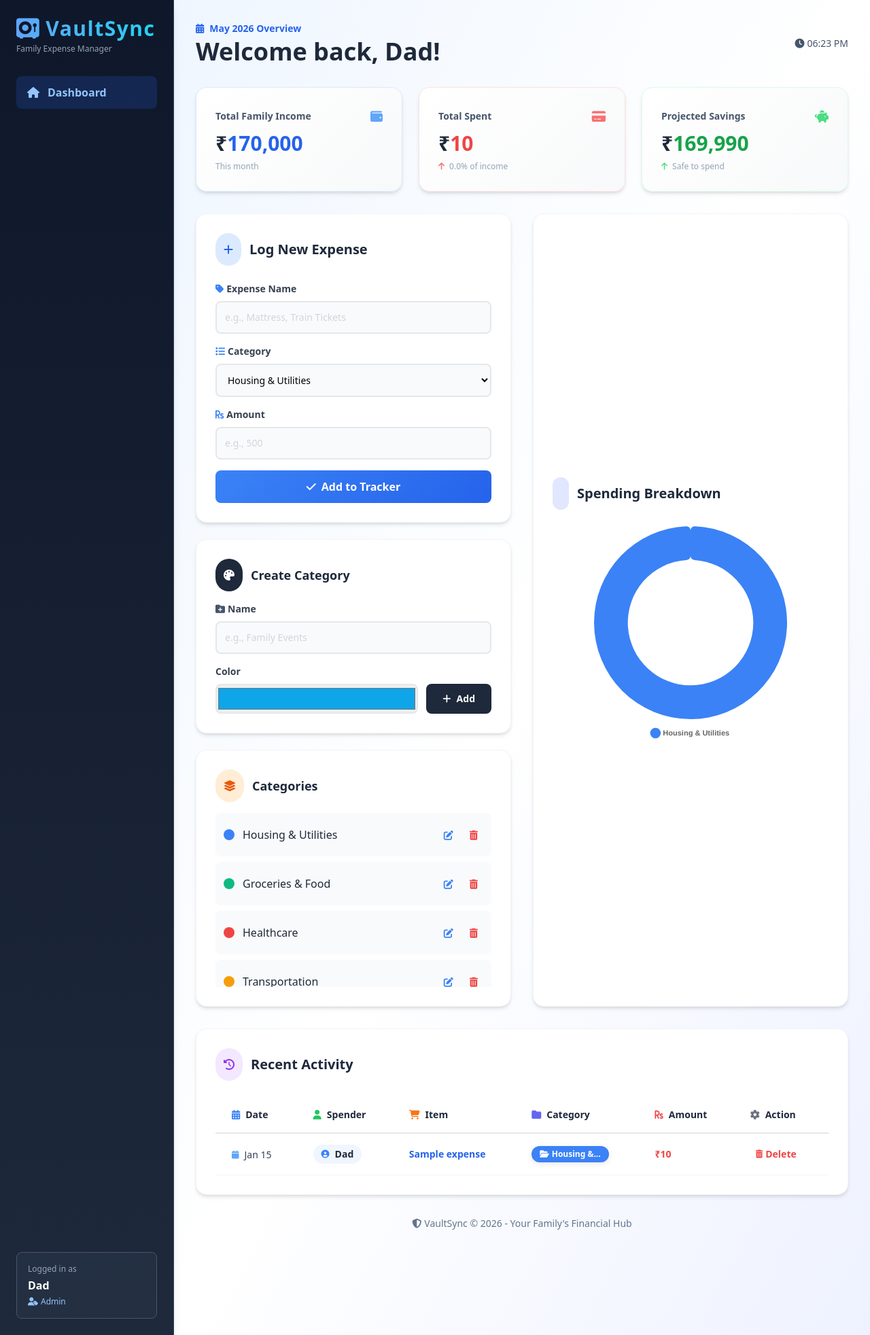
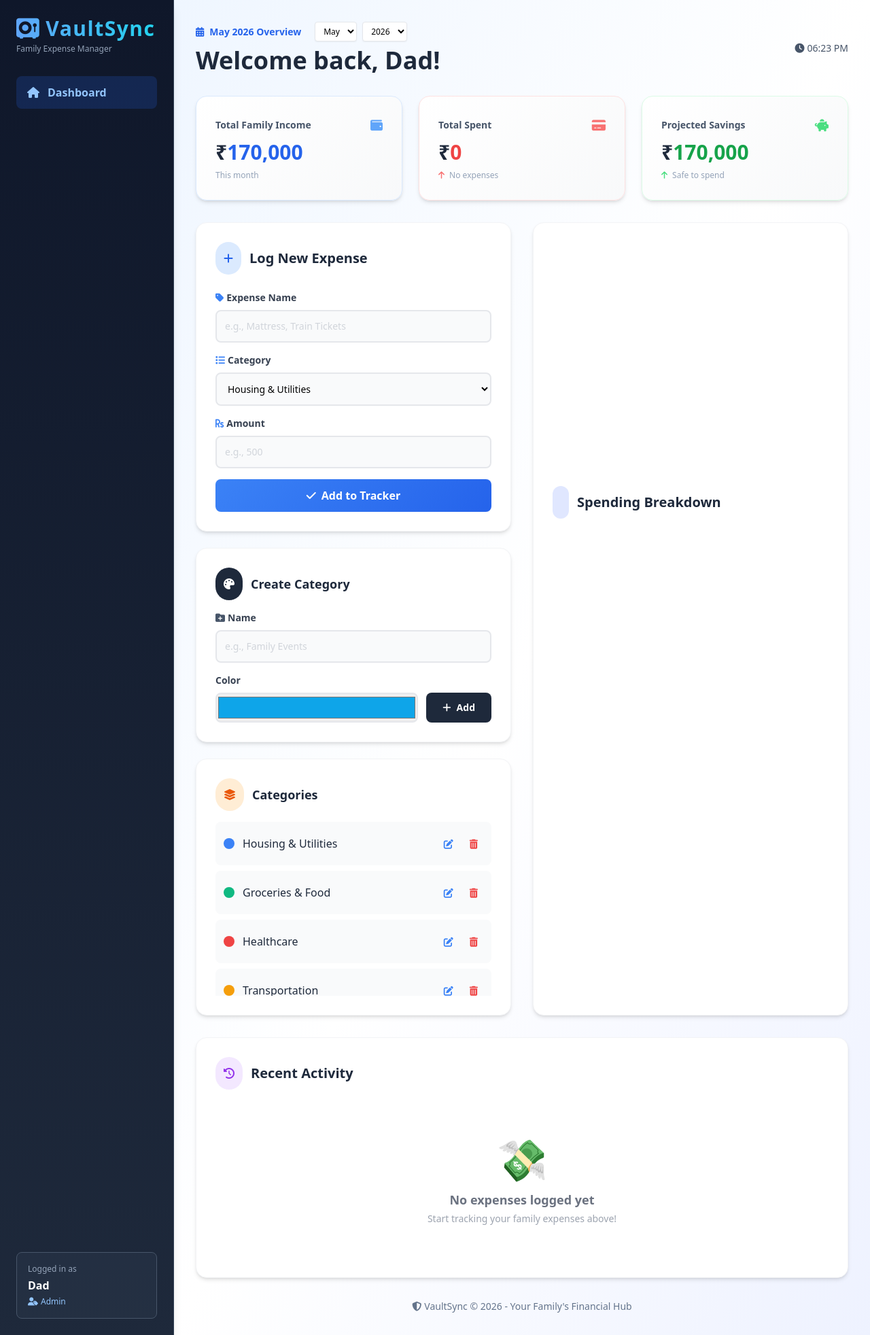
Before and after one commit to bushibots/VaultSync, a Flask app: page / in a window 1280 px wide. Shown: the whole page at 68% size. Run offline with Flask 3, Linux system fonts and the light colour scheme; tables that the repository leaves empty hold one stand-in row (values such as "Sample post"); a map, chart or similar area stays blank; some libraries are stand-ins or nearby versions.

Commit message:
Initial commit: VaultSync Dashboard and Daily Ledger 2

```diff
--- a/app.py
+++ b/app.py
@@ -49,9 +49,24 @@ def dashboard():
     if not current_user.is_authenticated:
         return "Database is setting up, please refresh the page!"
 
+    # --- NEW FILTERING LOGIC ---
+    import calendar
+    from sqlalchemy import extract
+
+    # Get month/year from URL args, default to current date if none provided
+    current_date = datetime.utcnow()
+    selected_month = request.args.get('month', current_date.month, type=int)
+    selected_year = request.args.get('year', current_date.year, type=int)
+
+    # Filter expenses by the selected month and year
+    all_expenses = Expense.query.filter(
+        extract('year', Expense.date) == selected_year,
+        extract('month', Expense.date) == selected_month
+    ).order_by(Expense.date.desc()).all()
+
     all_categories = Category.query.all()
-    all_expenses = Expense.query.order_by(Expense.date.desc()).all()
 
+    # Math is now isolated to the selected month!
     total_spent = sum(exp.amount for exp in all_expenses)
     monthly_income = 170000
     projected_savings = monthly_income - total_spent
@@ -68,15 +83,18 @@ def dashboard():
             chart_colors.append(cat.color)
 
     return render_template('dashboard.html',
-                           user=current_user,
-                           expenses=all_expenses,
-                           categories=all_categories,
-                           total_spent=total_spent,
-                           income=monthly_income,
-                           projected=projected_savings,
-                           chart_labels=chart_labels,
-                           chart_data=chart_data,
-                           chart_colors=chart_colors)
+                            user=current_user,
+                            expenses=all_expenses,
+                            categories=all_categories,
+                            total_spent=total_spent,
+                            income=monthly_income,
+                            projected=projected_savings,
+                            chart_labels=chart_labels,
+                            chart_data=chart_data,
+                            chart_colors=chart_colors,
+                            selected_month=selected_month,
+                            selected_year=selected_year,
+                            month_name=calendar.month_name[selected_month])
 
 # --- NEW ROUTE: PERSONAL SPENDING TAB ---
 @app.route('/my_spendings')
--- a/templates/dashboard.html
+++ b/templates/dashboard.html
@@ -164,9 +164,29 @@
             <header class="mb-6 md:mb-8 animate-slide-in">
     <div class="flex flex-col sm:flex-row items-start sm:items-center justify-between gap-4">
         <div>
-                        <p class="text-xs md:text-sm text-blue-600 font-semibold mb-1">
-                            <i class="fas fa-calendar-alt mr-2"></i>May 2026 Overview
+            <!-- UPDATED: Dynamic Month/Year Header and Filter Form -->
+            <div class="flex items-center gap-3 mb-2">
+                <p class="text-xs md:text-sm text-blue-600 font-semibold">
+                    <i class="fas fa-calendar-alt mr-2"></i>{{ month_name }} {{ selected_year }} Overview
                 </p>
+
+                <form action="/" method="GET" class="flex items-center gap-2 ml-2">
+                    <select name="month" class="text-xs bg-white border border-gray-200 rounded px-2 py-1 focus:outline-none focus:border-blue-500 cursor-pointer shadow-sm" onchange="this.form.submit()">
+                        {% set months = ['Jan', 'Feb', 'Mar', 'Apr', 'May', 'Jun', 'Jul', 'Aug', 'Sep', 'Oct', 'Nov', 'Dec'] %}
+                        {% for m in range(1, 13) %}
+                            <option value="{{ m }}" {% if m == selected_month %}selected{% endif %}>
+                                {{ months[m-1] }}
+                            </option>
+                        {% endfor %}
+                    </select>
+                    <select name="year" class="text-xs bg-white border border-gray-200 rounded px-2 py-1 focus:outline-none focus:border-blue-500 cursor-pointer shadow-sm" onchange="this.form.submit()">
+                        {% for y in range(2024, 2030) %}
+                            <option value="{{ y }}" {% if y == selected_year %}selected{% endif %}>{{ y }}</option>
+                        {% endfor %}
+                    </select>
+                </form>
+            </div>
+
             <h1 class="text-2xl md:text-4xl font-bold text-slate-800">Welcome back, {{ user.username }}!</h1>
         </div>
         <div class="text-right text-slate-600 text-sm">
```
Lines whose indentation alone changed are shown as unchanged.
